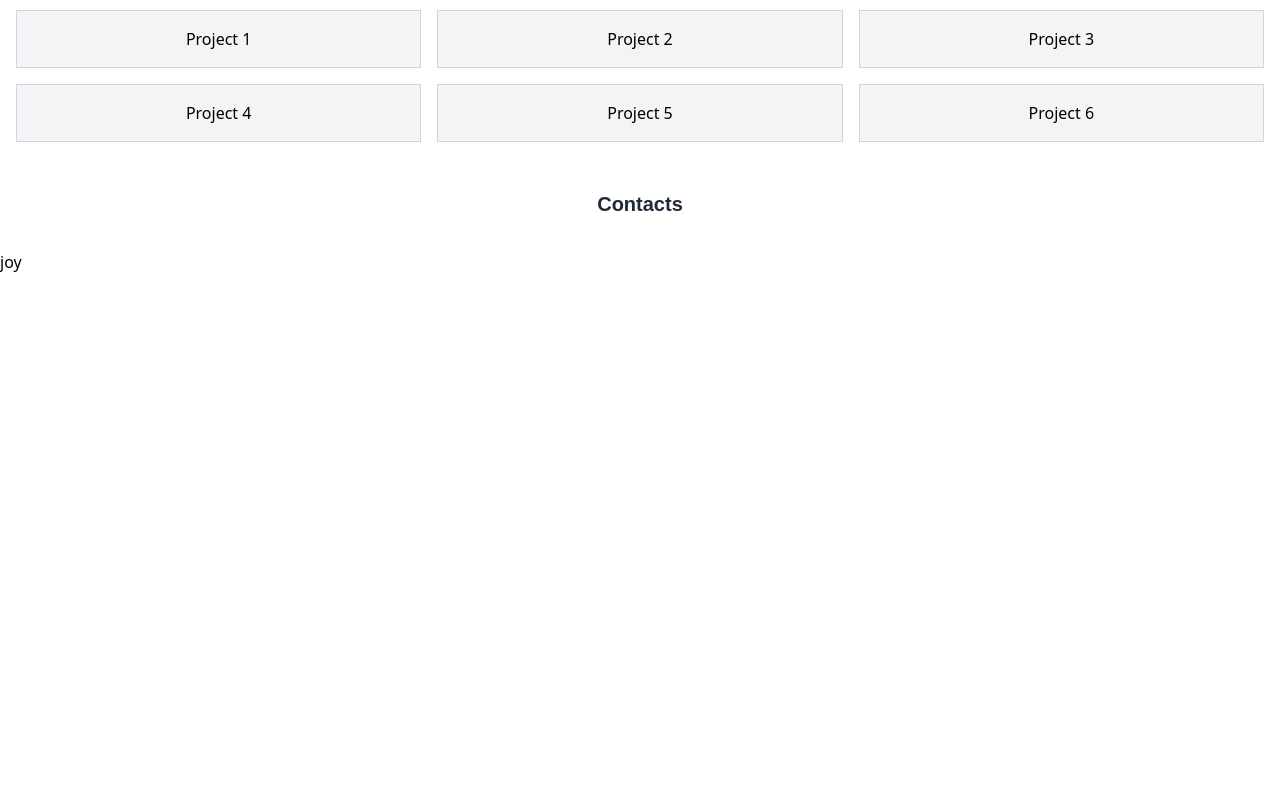
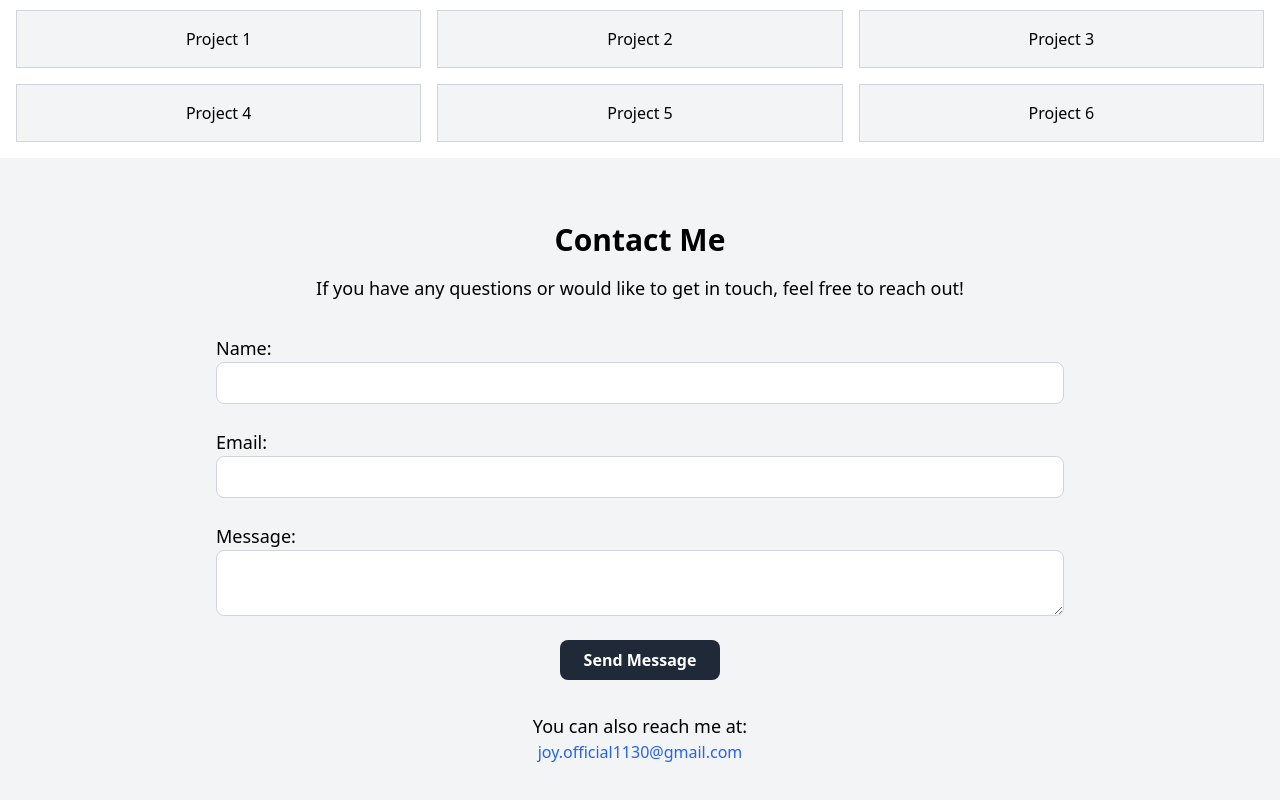
Before and after one commit to joyy-frontend/portfolio, a React (Create React App) app: page / in a window 1280 px wide. Shown: the part 1460-2260 px from the top of the page. Before the commit the page ends 1734 px from the top, so only its background shows below. Built offline with nearby package versions, Linux system fonts and the light colour scheme; a web font is replaced by a local one.

Commit message:
comment unnecessary code

```diff
--- a/src/components/section/Contact.tsx
+++ b/src/components/section/Contact.tsx
@@ -1,14 +1,90 @@
-import React from 'react'
+import React, { useState } from 'react';
 
-const Contact:React.FC = () => {
+const Contact = () => {
+  const [name, setName] = useState('');
+  const [email, setEmail] = useState('');
+  const [message, setMessage] = useState('');
+
+  const handleSubmit = (e:React.FormEvent) => {
+    e.preventDefault();
+
+    const mailtoLink = `mailto:joy.official1130@gmail.com?subject=Contact%20Form%20Submission&body=Name:%20${encodeURIComponent(
+      name
+    )}%0AEmail:%20${encodeURIComponent(email)}%0AMessage:%20${encodeURIComponent(message)}`;
+
+    window.location.href = mailtoLink;
+  };
+
   return (
-    <>
-      <p className='font-SMUSnow font-extrabold text-gray-800 text-lg md:text-xl mb-8 text-center mt-8'>Contacts</p>
-      <div id='contact'>
-        joy
+    <section id="contact" className="bg-gray-100 py-16">
+      <div className="container mx-auto px-6 max-w-4xl text-center">
+        <h2 className="text-3xl font-semibold mb-4">Contact Me</h2>
+        <p className="text-lg mb-8">
+          If you have any questions or would like to get in touch, feel free to reach out!
+        </p>
+
+        <form onSubmit={handleSubmit} className="space-y-6">
+          <div className="flex flex-col">
+            <label htmlFor="name" className="text-left text-lg">
+              Name:
+            </label>
+            <input
+              type="text"
+              id="name"
+              name="name"
+              value={name}
+              onChange={(e) => setName(e.target.value)}
+              required
+              className="py-2 px-4 border border-gray-300 rounded-lg focus:outline-none focus:ring-2 focus:ring-blue-500"
+            />
+          </div>
+
+          <div className="flex flex-col">
+            <label htmlFor="email" className="text-left text-lg">
+              Email:
+            </label>
+            <input
+              type="email"
+              id="email"
+              name="email"
+              value={email}
+              onChange={(e) => setEmail(e.target.value)}
+              required
+              className="py-2 px-4 border border-gray-300 rounded-lg focus:outline-none focus:ring-2 focus:ring-blue-500"
+            />
+          </div>
+
+          <div className="flex flex-col">
+            <label htmlFor="message" className="text-left text-lg">
+              Message:
+            </label>
+            <textarea
+              id="message"
+              name="message"
+              value={message}
+              onChange={(e) => setMessage(e.target.value)}
+              required
+              className="py-2 px-4 border border-gray-300 rounded-lg focus:outline-none focus:ring-2 focus:ring-blue-500"
+            ></textarea>
+          </div>
+
+          <button
+            type="submit"
+            className="py-2 px-6 bg-gray-800 text-white font-semibold rounded-lg hover:bg-gray-600 transition"
+          >
+            Send Message
+          </button>
+        </form>
+
+        <div className="mt-8">
+          <p className="text-lg">You can also reach me at:</p>
+          <p className="text-blue-600">
+            <a href="mailto:joy.official1130@gmail.com">joy.official1130@gmail.com</a>
+          </p>
+        </div>
       </div>
-    </>
-  )
-}
+    </section>
+  );
+};
 
-export default Contact
+export default Contact;
```
